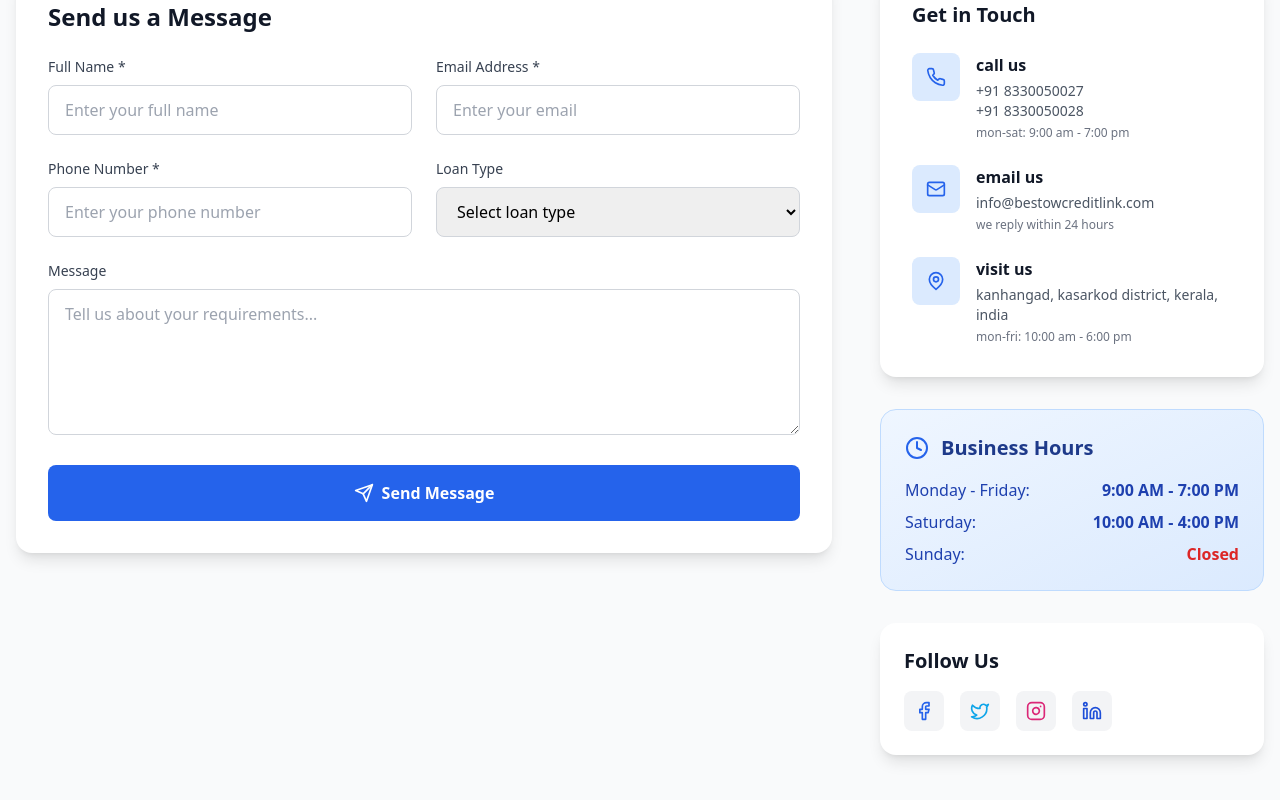
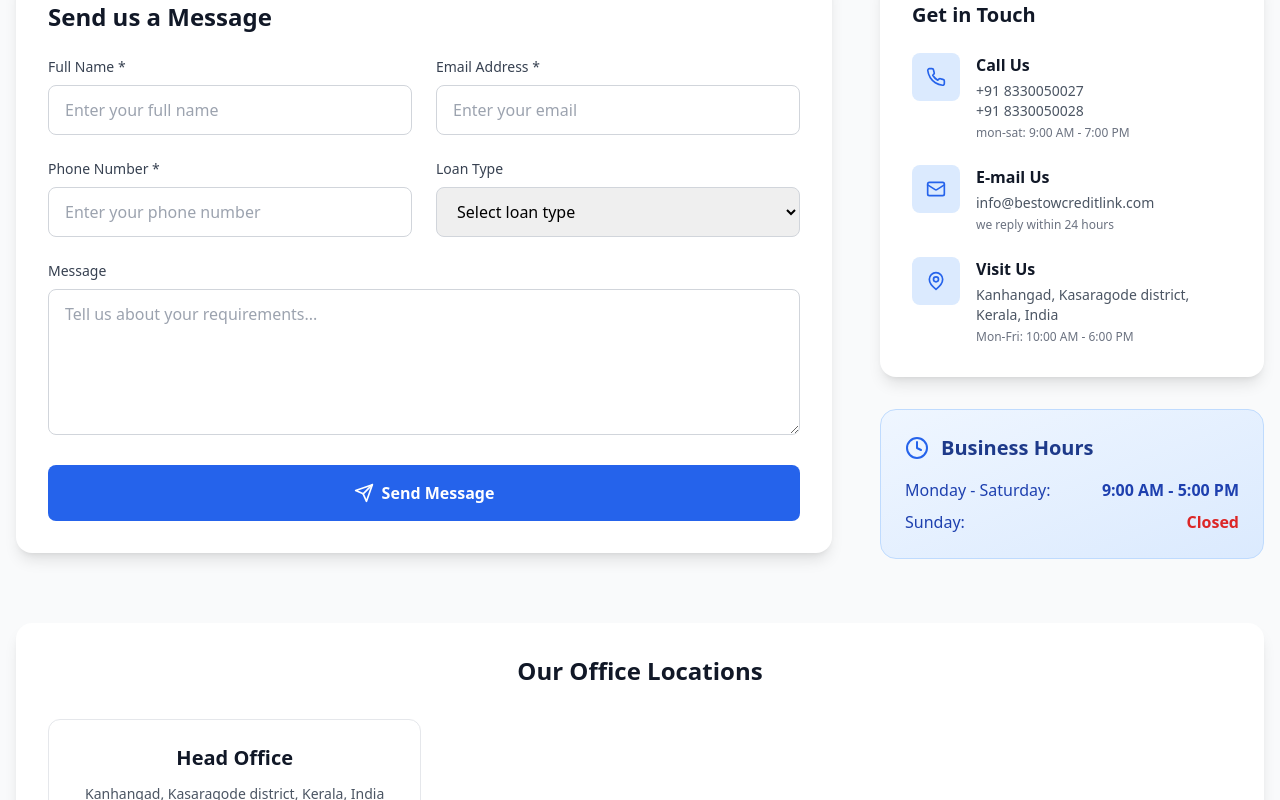
Before and after one commit to fehedcv/BestowCreditLink, a React (Vite) app: page /contact in a window 1280 px wide. Shown: the part 500-1300 px from the top of the page. Built offline with nearby package versions, Linux system fonts and the light colour scheme.

Commit message:
final edits

```diff
--- a/src/pages/AboutPage.jsx
+++ b/src/pages/AboutPage.jsx
@@ -8,7 +8,6 @@ import {
 
 const AboutPage = () => {
   const stats = [
-    { icon: Award, label: 'Years of Experience', value: '8+' },
     { icon: Building, label: 'Partner Banks & NBFCs', value: '15+' },
     { icon: MapPin, label: 'Cities We Serve', value: '50+' },
     { icon: TrendingUp, label: 'loan Processed', value: '₹25 Crore+' }
@@ -94,11 +93,6 @@ const AboutPage = () => {
 
   const clientTrustFeatures = [
     {
-      icon: Users,
-      title: 'Client Trust',
-      subtitle: '21 lakh+ customers served'
-    },
-    {
       icon: Calculator,
       title: 'Innovative Technology',
       description: 'Utilise our proprietary Loan Calculator for tailored loan options based on market trends.',
@@ -183,34 +177,8 @@ const AboutPage = () => {
 
       {/* Who Are We Section */}
       <section className="py-16 bg-white">
+
         <div className="max-w-7xl mx-auto px-4">
-          <motion.div
-            initial={{ opacity: 0, y: 30 }}
-            whileInView={{ opacity: 1, y: 0 }}
-            transition={{ duration: 0.6 }}
-            className="mb-12"
-          >
-            <h2 className="text-3xl font-bold text-gray-900 mb-2">Who Are We?</h2>
-            <p className="text-sm text-gray-600 uppercase tracking-wide">INDIA'S LEADING LOAN DISTRIBUTION CHANNEL COMPANY</p>
-          </motion.div>
-
-          <div className="grid grid-cols-1 md:grid-cols-2 lg:grid-cols-4 gap-6 mb-16">
-            {whoWeAreItems.map((item, index) => (
-              <motion.div
-                key={index}
-                initial={{ opacity: 0, y: 30 }}
-                whileInView={{ opacity: 1, y: 0 }}
-                transition={{ duration: 0.5, delay: index * 0.1 }}
-                className="bg-white p-6 rounded-lg shadow-sm border text-center"
-              >
-                <div className={`w-12 h-12 ${item.color} rounded-lg flex items-center justify-center mx-auto mb-4`}>
-                  <item.icon size={24} />
-                </div>
-                <h3 className="text-lg font-bold text-gray-900 mb-3">{item.title}</h3>
-                <p className="text-gray-600 text-sm">{item.subtitle}</p>
-              </motion.div>
-            ))}
-          </div>
 
           {/* Client Trust and Innovation Section */}
           <div className="grid grid-cols-1 lg:grid-cols-2 gap-12 items-center">
--- a/src/pages/ContactPage.jsx
+++ b/src/pages/ContactPage.jsx
@@ -51,29 +51,29 @@ const ContactPage = () => {
   const contactInfo = [
   {
     icon: Phone,
-    title: 'call us',
+    title: 'Call Us',
     details: ['+91 8330050027', '+91 8330050028'],
-    description: 'mon-sat: 9:00 am - 7:00 pm'
+    description: 'mon-sat: 9:00 AM - 7:00 PM'
   },
   {
     icon: Mail,
-    title: 'email us',
+    title: 'E-mail Us',
     details: ['info@bestowcreditlink.com'],
     description: 'we reply within 24 hours'
   },
   {
     icon: MapPin,
-    title: 'visit us',
-    details: ['kanhangad, kasarkod district, kerala, india'],
-    description: 'mon-fri: 10:00 am - 6:00 pm'
+    title: 'Visit Us',
+    details: ['Kanhangad, Kasaragode district, Kerala, India'],
+    description: 'Mon-Fri: 10:00 AM - 6:00 PM'
   }
 ];
 
 
   const offices = [
     {
-      city: 'head office',
-      address: 'kanhangad, kasarkod district, kerala, india',
+      city: 'Head Office',
+      address: 'Kanhangad, Kasaragode district, Kerala, India',
       phone: '+91 8330050027',
       email: 'info@bestowcreditlink.com'
     }
@@ -84,6 +84,7 @@ const ContactPage = () => {
     'Personal Loan',
     'Vehicle Loan',
     'Business Loan',
+    'NRI Loan',
     'Agriculture Loan',
     'Loan Against Property',
     'Other'
@@ -268,12 +269,8 @@ const ContactPage = () => {
               </div>
               <div className="space-y-2 text-blue-800">
                 <div className="flex justify-between">
-                  <span>Monday - Friday:</span>
-                  <span className="font-semibold">9:00 AM - 7:00 PM</span>
-                </div>
-                <div className="flex justify-between">
-                  <span>Saturday:</span>
-                  <span className="font-semibold">10:00 AM - 4:00 PM</span>
+                  <span>Monday - Saturday:</span>
+                  <span className="font-semibold">9:00 AM - 5:00 PM</span>
                 </div>
                 <div className="flex justify-between">
                   <span>Sunday:</span>
@@ -282,7 +279,7 @@ const ContactPage = () => {
               </div>
             </motion.div>
 
-            {/* Social Media */}
+            {/* Social Media */}{/*
             <motion.div
               initial={{ opacity: 0, x: 30 }}
               animate={{ opacity: 1, x: 0 }}
@@ -307,7 +304,7 @@ const ContactPage = () => {
                   </motion.a>
                 ))}
               </div>
-            </motion.div>
+            </motion.div> */}
           </div>
         </div>
 
```
